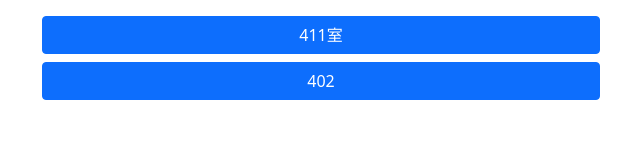
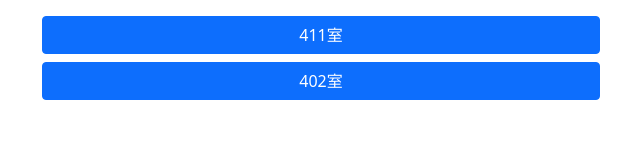
Before and after one commit to kitefree/GoWhere, a plain HTML site: page index.html in a window 1280 px wide. Shown: the full height of the page, 319-959 px from the left. Drawn offline with nearby package versions, Linux system fonts and the light colour scheme.

Commit message:
add 402 code

```diff
--- a/index.html
+++ b/index.html
@@ -40,7 +40,9 @@
                 <a href="sms:1922?body=場所代碼：123908359156204  本次實聯簡訊限防疫目的使用。">411室</a>
 
             </button>
-            <button class="btn btn-primary" type="button">402</button>
+            <button class="btn btn-primary" type="button">
+                <a href="sms:1922?body=場所代碼：123585523240325  本次實聯簡訊限防疫目的使用。">402室</a>
+            </button>
         </div>
 
     </div>
```
